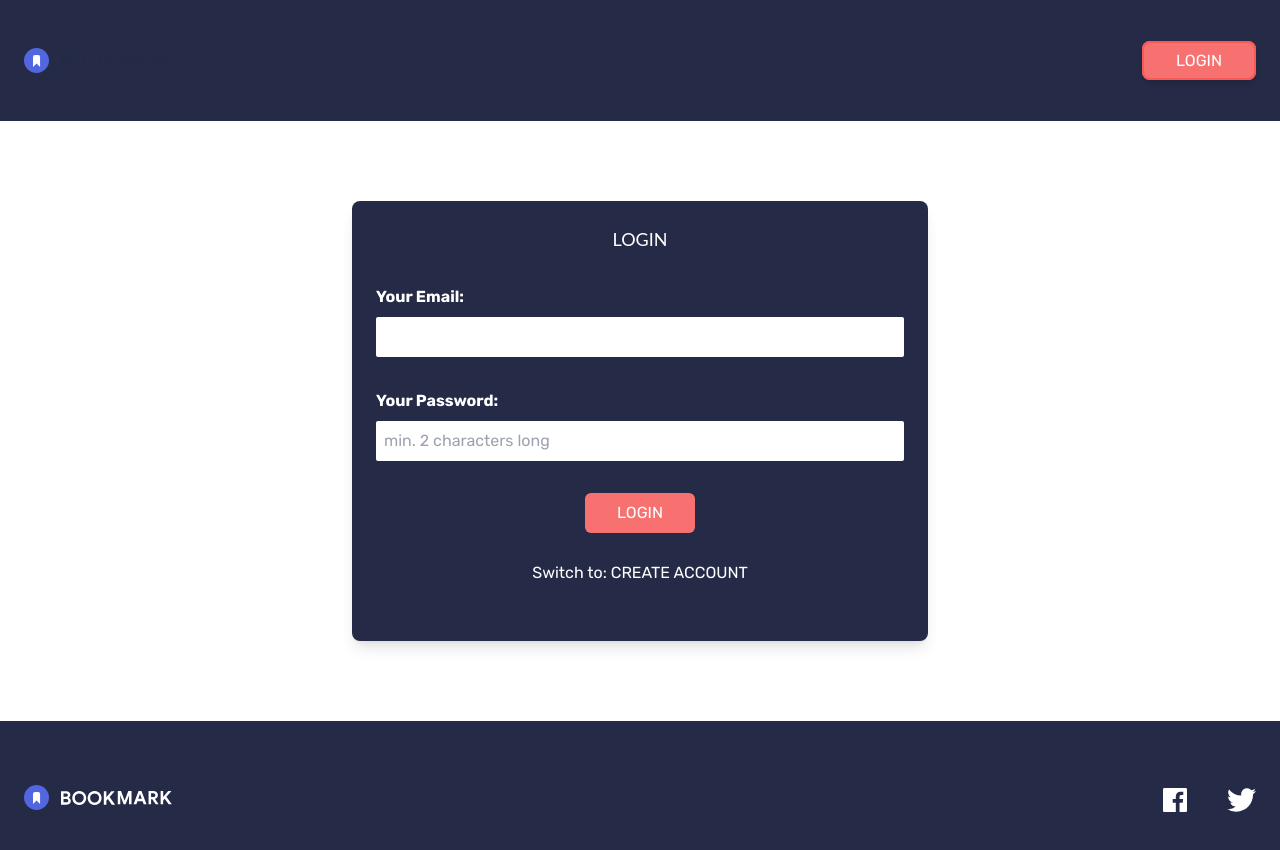
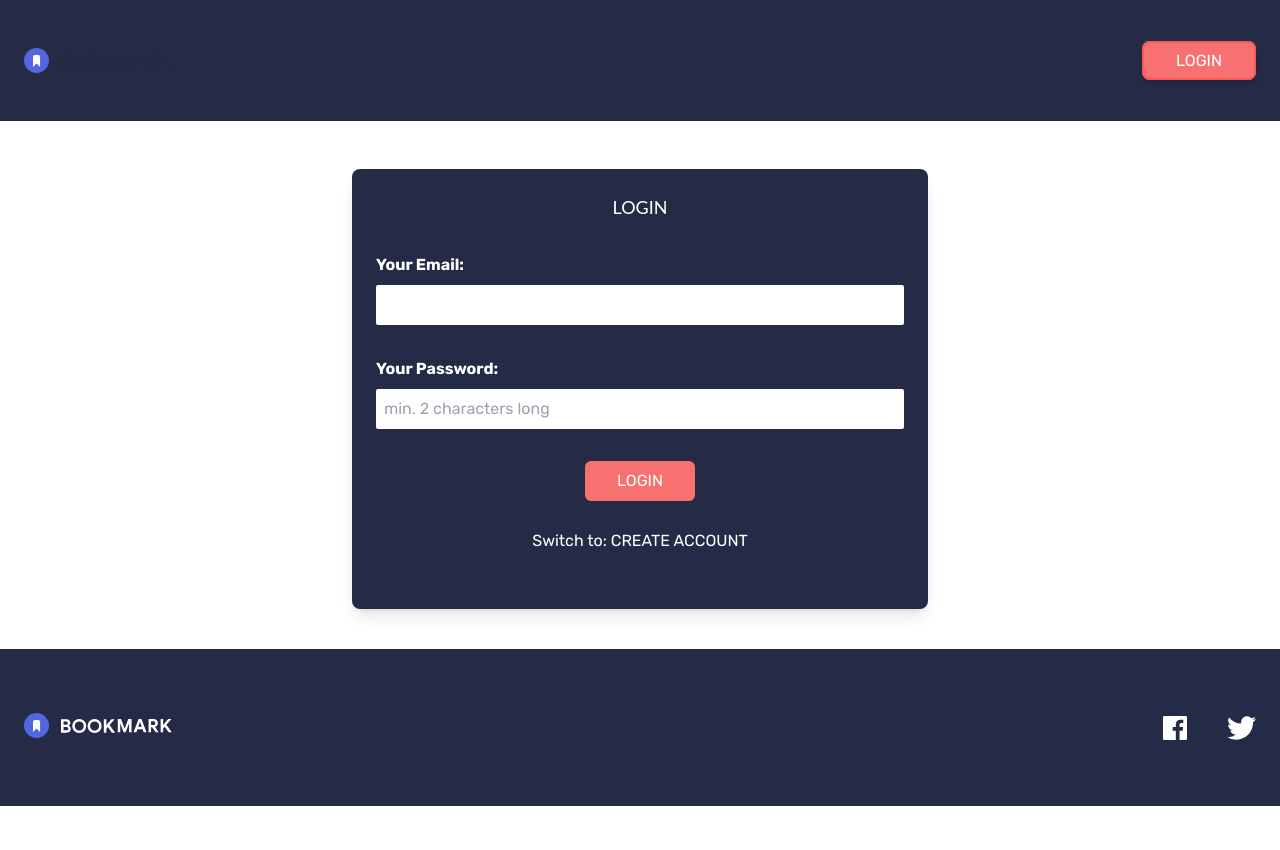
Before and after one commit to spatulatom/react-next-auth, a Next.js app: page /auth in a window 1280 px wide. Shown: the top 850 px of the page. After the commit the page ends 806 px from the top, so only its background shows below. Built offline with nearby package versions, Linux system fonts and the light colour scheme; no server answers.

Commit message:
more styling

```diff
--- a/components/auth/auth-form.js
+++ b/components/auth/auth-form.js
@@ -49,10 +49,10 @@ function AuthForm() {
       });
       const result = await signIn('credentials', {
         // when we throw an error here then by default Next.js will
-// redirect us to another page, to override that behaviour we need
-// on the clinet side pass redirect:false when in our fetching to the backend
-// so that is for example passed to the SignIn function,
-// we can utilze that and pass our own error page or jus do it like here
+        // redirect us to another page, to override that behaviour we need
+        // on the clinet side pass redirect:false when in our fetching to the backend
+        // so that is for example passed to the SignIn function,
+        // we can utilze that and pass our own error page or jus do it like here
         redirect: false,
         // if redirect is turned to false SignIn() will always return
         // a promise which is either with return object with  error or a
@@ -110,8 +110,7 @@ function AuthForm() {
   }
 
   return (
-    // <section className={classes.auth}>
-    <section className="m-auto my-20 max-w-xl bg-veryDarkBlue py-8 px-2 md:p-6 rounded-lg shadow-lg ">
+    <section className="m-auto my-12 max-w-xl bg-veryDarkBlue py-4 px-2 md:p-6 rounded-lg shadow-lg ">
       <h1 className="text-white text-center text-lg uppercase mb-8">
         {isLogin ? 'Login' : 'Create a new account'}
       </h1>
--- a/components/layout/footer.js
+++ b/components/layout/footer.js
@@ -5,7 +5,7 @@ import { useSession } from 'next-auth/react';
 export default function Footer() {
   const { data: session, status } = useSession();
   return (
-    <footer className="py-16 bg-veryDarkBlue ">
+    <footer className="py-16 bg-veryDarkBlue">
       {/* Footer Flex Container */}
       <div className="container flex flex-col items-center justify-between mx-auto space-y-16 px-6 md:flex-row md:space-y-0">
         {/* Logo/Menu Container */}
--- a/components/layout/layout.js
+++ b/components/layout/layout.js
@@ -11,7 +11,7 @@ function Layout(props) {
   return (
     <Fragment>
       <MainNavigation />
-      <main className="scroll-smooth">{props.children}</main>
+      <main className="scroll-smooth min-h-60vh">{props.children}</main>
       {activeNotification && (
         <Notification
           title={activeNotification.title}
--- a/pages/_document.js
+++ b/pages/_document.js
@@ -2,7 +2,7 @@ import { Html, Head, Main, NextScript } from 'next/document';
 
 export default function Document() {
   return (
-    <Html className="min-h-screen">
+    <Html>
       <Head>
         <link
           href="https://fonts.googleapis.com/css2?family=Rubik:wght@400;600;700&display=swap"
--- a/styles/globals.css
+++ b/styles/globals.css
@@ -27,6 +27,11 @@
 body {
   font-family: 'Open Sans', 'Lato', sans-serif;
   margin: 0;
+  min-height: 100vh;
+}
+#__next{
+  /* min-height: 100vh;
+  background-color: black; */
 }
 
 h1,
--- a/tailwind.config.js
+++ b/tailwind.config.js
@@ -20,7 +20,7 @@ module.exports = {
         veryDarkBlue: 'hsl(229, 31%, 21%)',
       },
       minHeight: {
-        '80vh': '80vh'
+        '60vh': '60vh'
       }
     },
 
```
